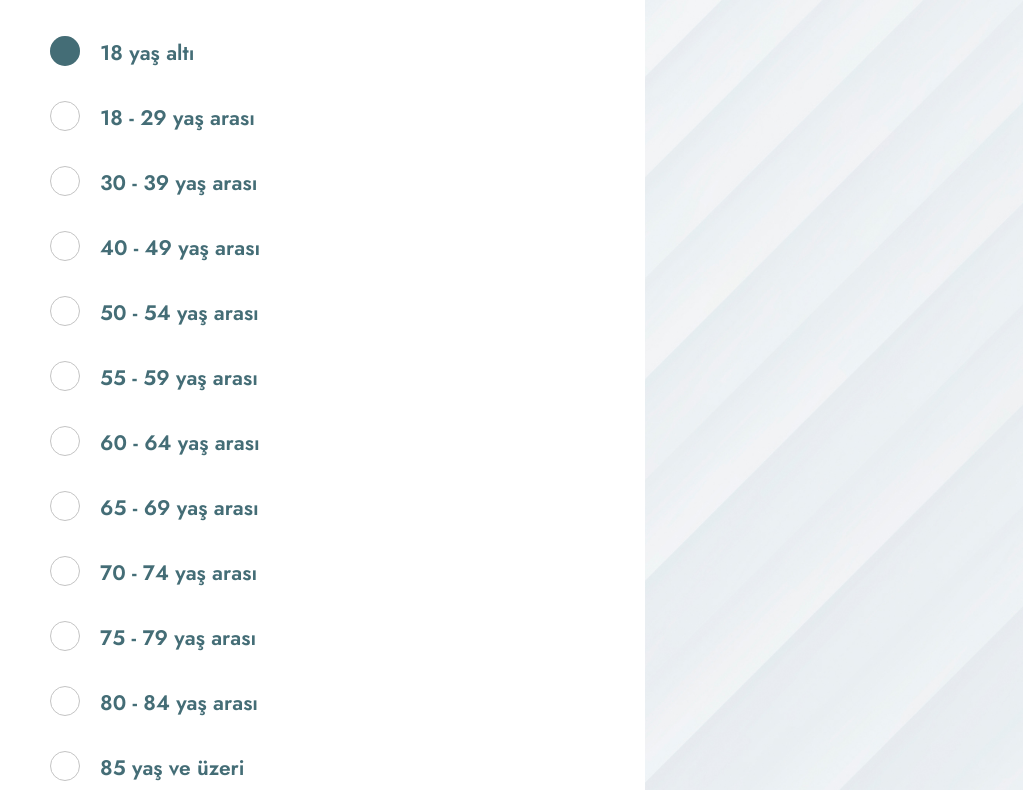
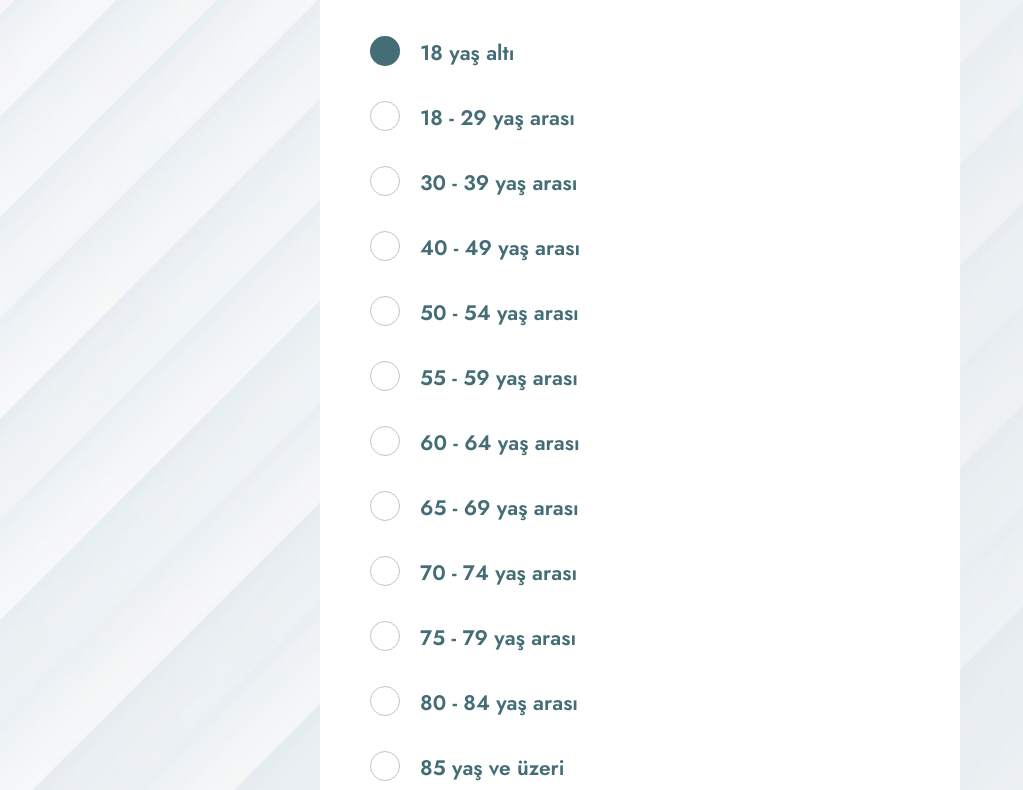
Before and after one commit to ensarkurrt/asigrubum, a plain HTML site: page index.html in a window 1280 px wide. Shown: the part 194-984 px from the top of the page, without its empty margins (0-1023 px from the left). Drawn offline with nearby package versions, Linux system fonts and the light colour scheme.

Commit message:
Style Updating

```diff
--- a/assets/css/style.css
+++ b/assets/css/style.css
@@ -272,6 +272,8 @@ h6 {
   padding: 45px 50px;
   background-color: #fff;
   display: inline-block;
+  margin-left: 50%;
+  transform: translateX(-50%);
 }
 .wrapper .poll-style-three-text h2 {
   color: #0f0f0f;
@@ -401,7 +403,7 @@ h6 {
   }
 
   .wrapper .poll-style-three-text {
-    width: 100%;
+    /* width: 100%; */
   }
 
   .wrapper .poll-style-three-text .poll-item-selector .poll-btn-pair button:nth-child(1) {
```
